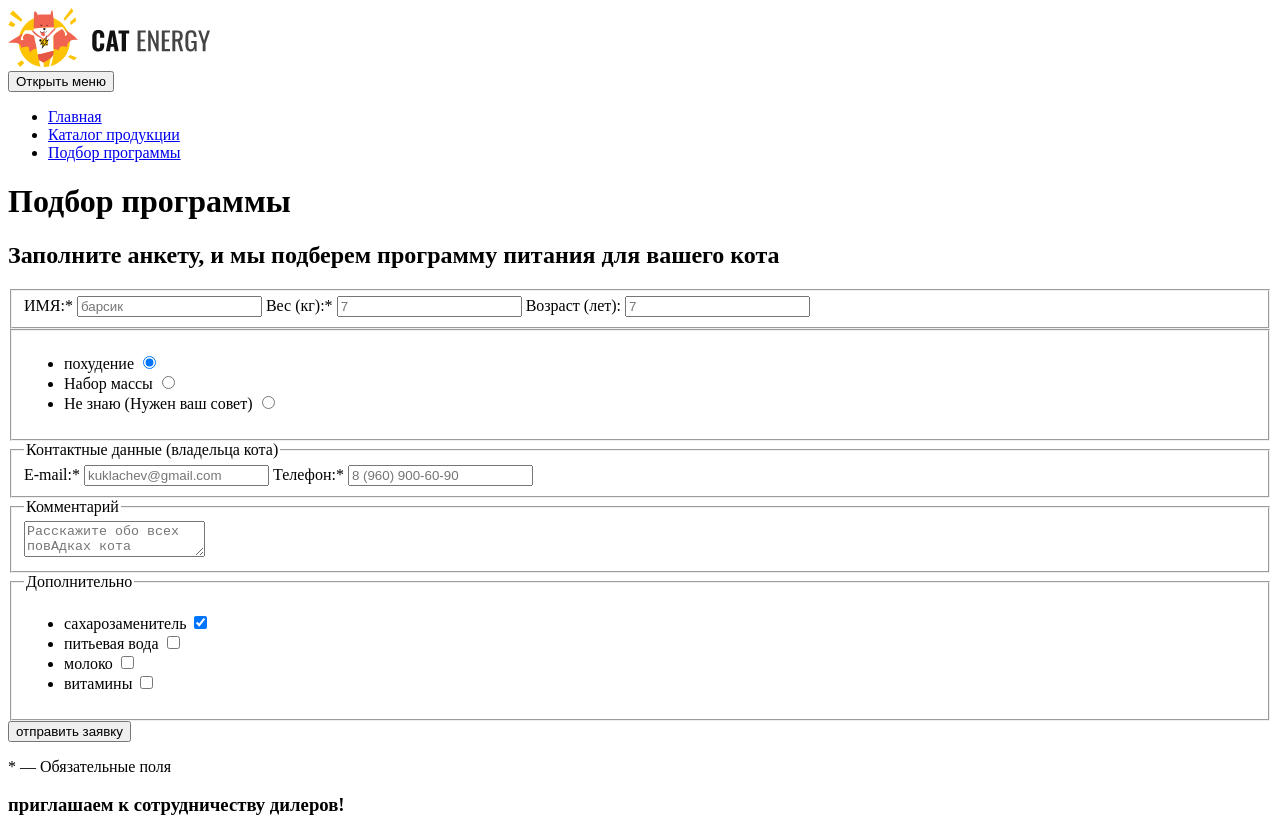
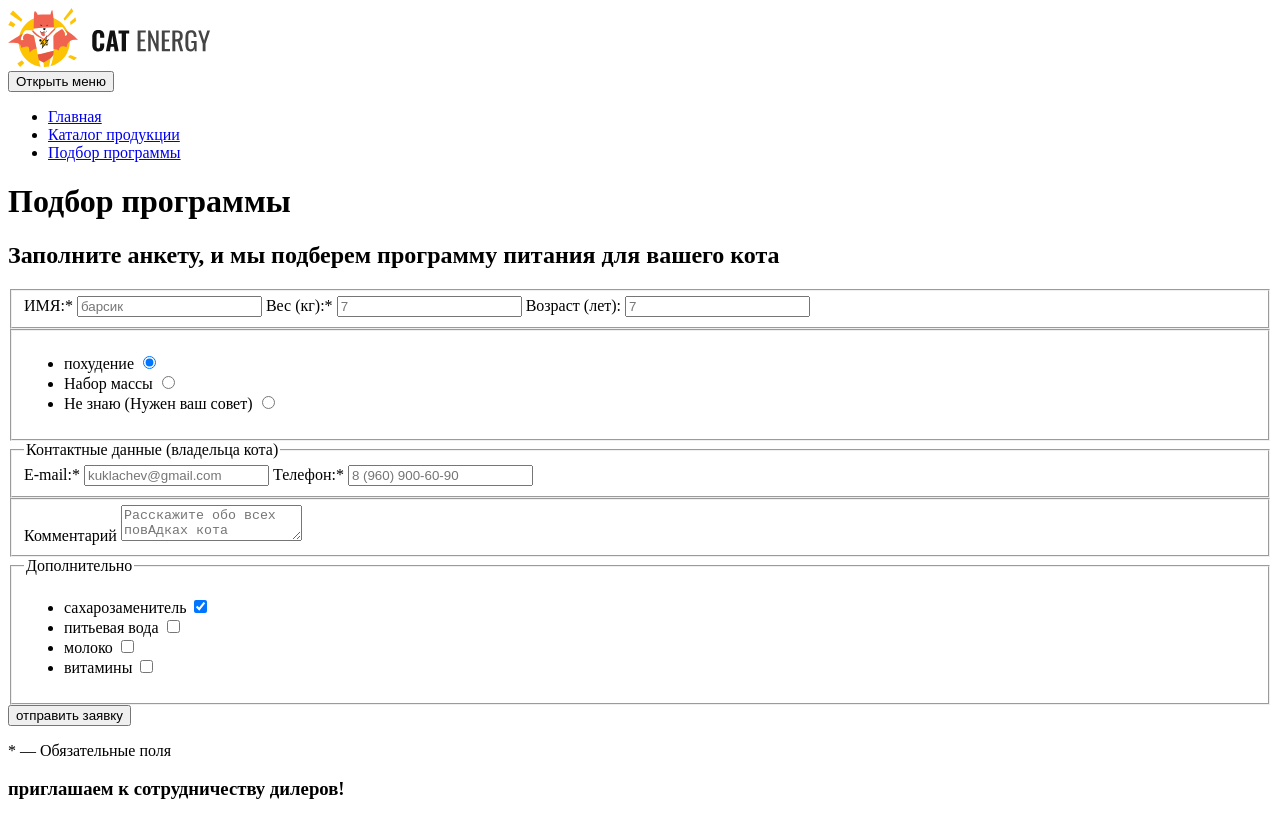
Before and after one commit to tesslovich/1669533-cat-energy-22, a website: page source/form.html in a window 1280 px wide. Shown: the top 816 px of the page. Drawn offline with Linux system fonts and the light colour scheme.

Commit message:
поправил textarea

```diff
--- a/source/form.html
+++ b/source/form.html
@@ -79,8 +79,7 @@
       </fieldset>
 
       <fieldset class="form__comments comments">
-        <legend class="comments__title">Комментарий</legend>
-        <label for="comments"></label>
+        <label for="comments">Комментарий</label>
         <textarea class="comments__field" id="comments" name="comments"
           placeholder="Расскажите обо всех повАдках кота"></textarea>
       </fieldset>
```
